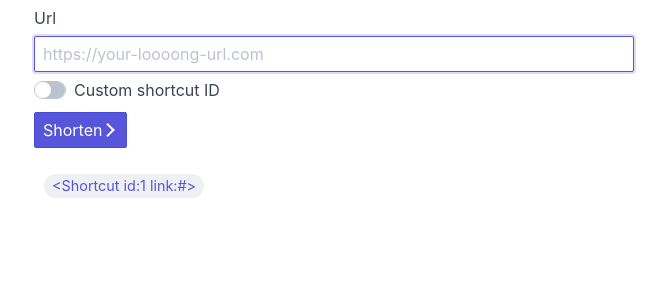
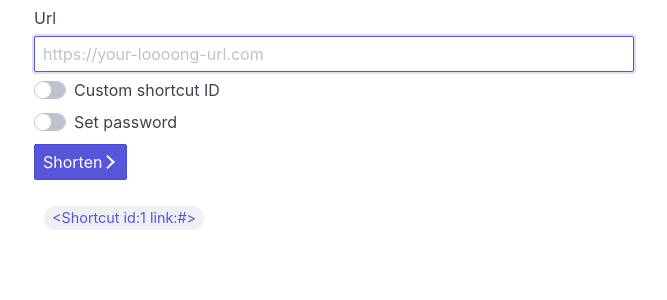
Before and after one commit to silentmode0n/url_shortcuts, a Flask app: template url_shortcuts/templates/index.html in a window 1280 px wide. Shown: the part 36-336 px from the top of the page, without its empty margins (306-973 px from the left). Run offline with Flask 2, Linux system fonts and the light colour scheme; the template is opened without the code that fills it: values that come from a table or form of the project are taken from there, others are empty; tables that the repository leaves empty hold one stand-in row (values such as "Sample post").

Commit message:
version 0.4.0: set password on link

```diff
--- a/url_shortcuts/__init__.py
+++ b/url_shortcuts/__init__.py
@@ -1,4 +1,4 @@
-__version__ = '0.3.1'
+__version__ = '0.4.0'
 
 
 from flask import Flask, url_for
@@ -43,8 +43,10 @@ def generate_session_id():
     return uuid.uuid4().hex
 
 
-def add_record_to_shortcuts(url, shortcut_id):
+def add_record_to_shortcuts(url, shortcut_id, password=None):
     new_item = Shortcuts(url=url, shortcut_id=shortcut_id, session_id=g.session_id)
+    if password:
+        new_item.set_password(password)
     db.session.add(new_item)
     db.session.commit()
 
@@ -79,15 +81,19 @@ def index():
         url = request.form.get('url')
         custom_id = request.form.get('custom')
         custom_on = request.form.get('custom_on')
+        password_on = request.form.get('password_on')
+        password = request.form.get('password')
 
         if not url:
             push_message('URL must be filled.', type='primary')
         elif custom_on and not custom_id:
             push_message('Input custom shortcut ID or disable the checkbox.', type='primary')
+        elif password_on and not password:
+            push_message('Input password or disable the checkbox.', type='primary')
         else:
             shortcut_id = custom_id if custom_on else generate_shortcut_id()
             try:
-                add_record_to_shortcuts(url, shortcut_id)
+                add_record_to_shortcuts(url, shortcut_id, password)
                 push_message('Shortcut created.', type='success')
             except IntegrityError:
                 db.session.rollback()
@@ -102,16 +108,27 @@ def index():
     return render_template('index.html', shortcuts=shortcuts)
 
 
-@app.route('/<shortcut_id>')
+@app.route('/<shortcut_id>', methods=['GET', 'POST'])
 def redirect_url(shortcut_id):
     shortcut = Shortcuts.query.filter_by(shortcut_id=shortcut_id).first()
 
-    if shortcut:
-        return redirect(shortcut.url)
+    if not shortcut:
+            push_message('Invalid link', type='error')
+            return redirect(url_for('index'))
 
-    else:
-        push_message('Invalid link', type='error')
-        return redirect(url_for('index'))
+    elif request.method == 'POST':
+        password = request.form.get('password')
+
+        if shortcut.check_password(password):
+            return redirect(shortcut.url)
+        else:
+            push_message('Invalid password', type='error')
+            return redirect(url_for('redirect_url', shortcut_id=shortcut_id))
+
+    elif shortcut.password_hash:
+        return render_template('get_pass.html')
+
+    return redirect(shortcut.url)
 
 
 @app.route('/clear')
--- a/url_shortcuts/models.py
+++ b/url_shortcuts/models.py
@@ -1,6 +1,8 @@
 from enum import unique
 from url_shortcuts import db
 from datetime import datetime
+from werkzeug.security import generate_password_hash
+from werkzeug.security import check_password_hash
 
 
 class Shortcuts(db.Model):
@@ -9,6 +11,13 @@ class Shortcuts(db.Model):
     url = db.Column(db.String(500), nullable=False)
     created = db.Column(db.DateTime(), default=datetime.now, nullable=False)
     session_id = db.Column(db.String(40), unique=True)
+    password_hash = db.Column(db.String(128))
 
     def __repr__(self):
         return '<Shortcut id:{} link:{}>'.format(self.shortcut_id, self.url)
+
+    def set_password(self, password):
+        self.password_hash = generate_password_hash(password)
+
+    def check_password(self, password):
+        return check_password_hash(self.password_hash, password)
--- a/url_shortcuts/static/js/actions.js
+++ b/url_shortcuts/static/js/actions.js
@@ -9,10 +9,22 @@ function hideCustomId() {
     }
 }
 
+function hidePassword() {
+    var checkBox = document.getElementById("password_on");
+    var input = document.getElementById("password");
+
+    if (checkBox.checked == true) {
+        input.style.display = "block";
+    } else {
+        input.style.display = "none";
+    }
+}
+
 function removeFlash() {
     var flash = document.getElementById("flash");
-    setTimeout(() => flash.remove(), 3000);
+    setTimeout(() => flash.remove(), 4000);
 }
 
 hideCustomId();
+hidePassword();
 removeFlash();
--- a/url_shortcuts/templates/base.html
+++ b/url_shortcuts/templates/base.html
@@ -41,7 +41,6 @@
         </div>
         {% block content %} {% endblock %}
     </div>
-    <script src="{{ url_for('static', filename='js/actions.js') }}"></script>
 </body>
 
 </html>
--- a/url_shortcuts/templates/index.html
+++ b/url_shortcuts/templates/index.html
@@ -3,10 +3,10 @@
     <div class="column">
         <form method="post" action="{{ url_for('index') }}">
             <div class="form-group">
-                <label class="form-label" for="input-url">
+                <label class="form-label" for="url">
                         Url
                     </label>
-                <input class="form-input" type="text" name="url" id="input-url" placeholder="https://your-loooong-url.com" value="{{ request.form['url'] }}" autofocus>
+                <input class="form-input" type="text" name="url" id="url" placeholder="https://your-loooong-url.com" autofocus>
                 <label class="form-switch">
                         <input
                             type="checkbox"
@@ -17,7 +17,18 @@
                         <i class="form-icon"></i>
                         Custom shortcut ID
                     </label>
-                <input class="form-input" type="text" name="custom" id="custom" placeholder="my-chortcut-id" value="{{ request.form['custom'] }}">
+                <input class="form-input" type="text" name="custom" id="custom" placeholder="my-chortcut-id">
+                <label class="form-switch">
+                    <input
+                        type="checkbox"
+                        name="password_on"
+                        id="password_on"
+                        onclick="hidePassword()"
+                        {{ 'checked' if request.form['password_on'] else '' }}>
+                    <i class="form-icon"></i>
+                    Set password
+                </label>
+                <input class="form-input" type="password" name="password" id="password" placeholder="very-secret-password">
             </div>
             <div class="row">
                 <button class="btn btn-primary" type="submit" name="action">Shorten<i class="icon icon-arrow-right"></i></button>
@@ -36,4 +47,5 @@
     </div>
     {% endif %}
 </div>
+<script src="{{ url_for('static', filename='js/actions.js') }}"></script>
 {% endblock %}
```
Also changed, not shown: migrations/versions/124973340d5b_.py (added, +30 -0 lines), url_shortcuts/templates/get_pass.html (added, +17 -0 lines), README.md.
